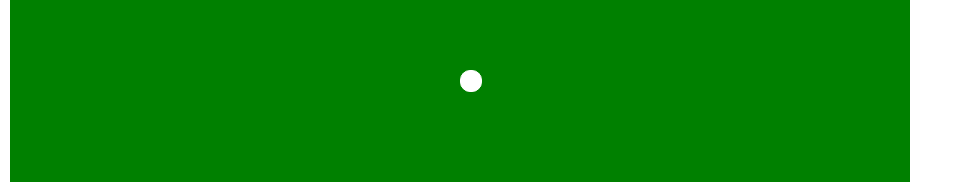
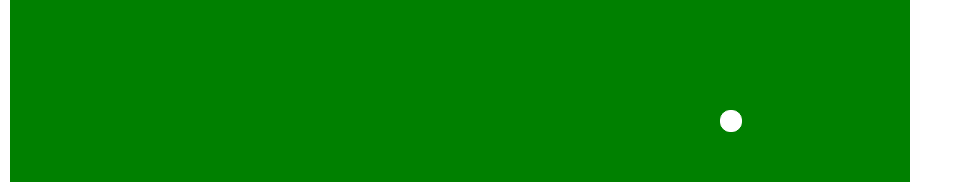
Before and after one commit to SirPepe/MultiPong, a website: page game.html in a window 1280 px wide. Shown: the part 280-462 px from the top of the page, without its empty margins (0-965 px from the left). Drawn offline with nearby package versions, Linux system fonts and the light colour scheme.

Commit message:
moving ball

```diff
--- a/game.html
+++ b/game.html
@@ -55,7 +55,8 @@
              playerInputPositions: [0,0],
              player0 : {ready: false, y : 0, elementId: "player0"},
              player1 : {ready: false, y: 0, elementId: "player1"},
-             movePaddles : function(){
+             ball : {x: 2, y: 2, elementId: "ball"},
+              movePaddles : function(){
                  var $playGround = $("#playground");
                  var $player0 = $("#"+this.player0.elementId);
                  var $player1 = $("#"+this.player1.elementId);
@@ -70,6 +71,20 @@
                   }
               },
               moveBall: function(){
+                   var $playGround = $("#playground");
+                   var $ball =   $("#"+this.ball.elementId);
+                   var position = $ball.position();
+
+                   if( position.left + this.ball.x < 0  ||  position.left + this.ball.x > $playGround.width() - $ball.width()){
+                       this.ball.x = (-1)*this.ball.x;
+                   }
+                   var newX = position.left + this.ball.x;
+
+                  if( position.top + this.ball.y < 0  || position.top + this.ball.y > $playGround.height() - $ball.height()){
+                      this.ball.y = (-1)*this.ball.y;
+                  }
+                  var newY = position.top + this.ball.y;
+                   $ball.css({"left": newX+"px", "top" : newY+"px"});
 
               }
 
```
